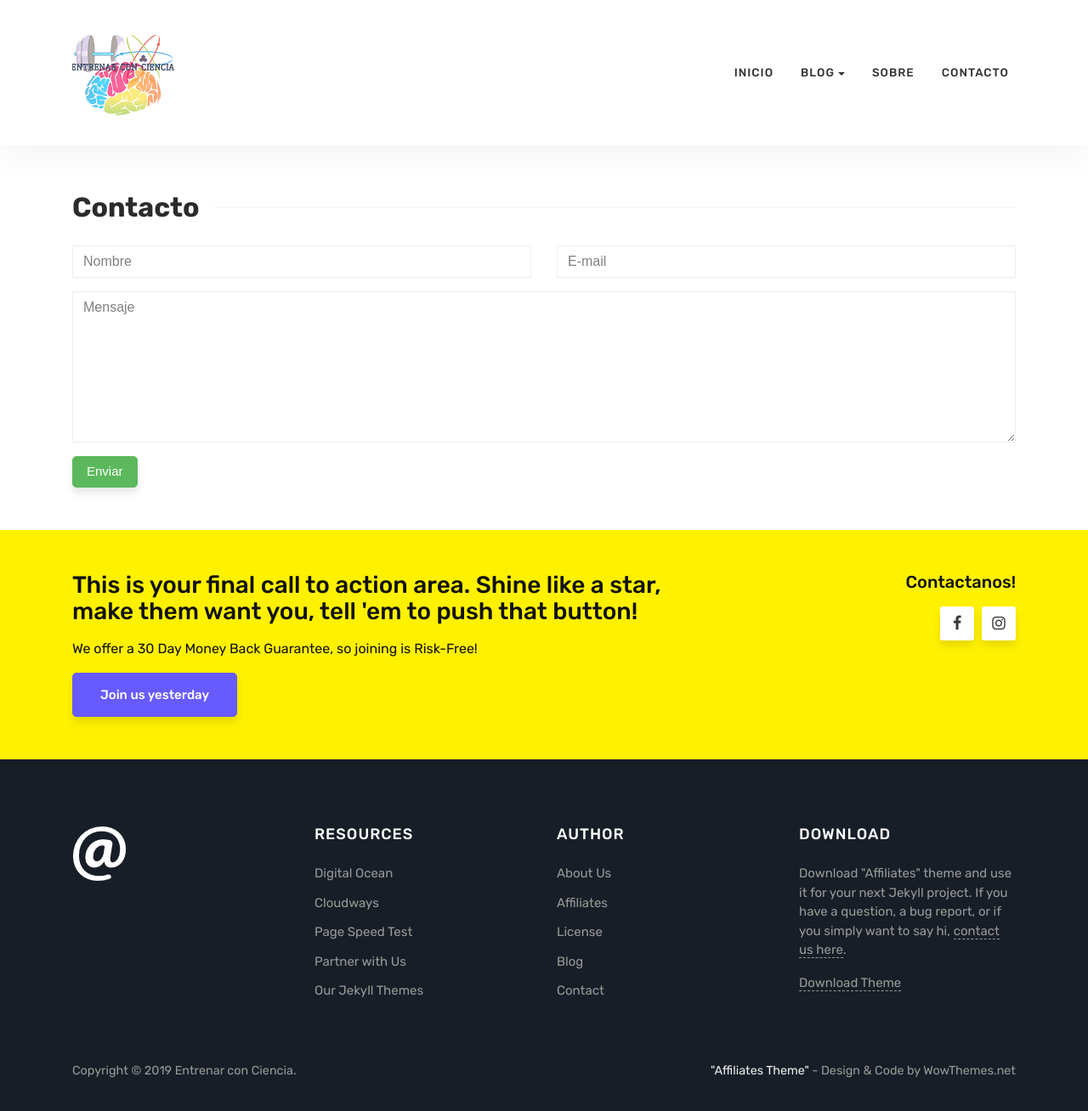
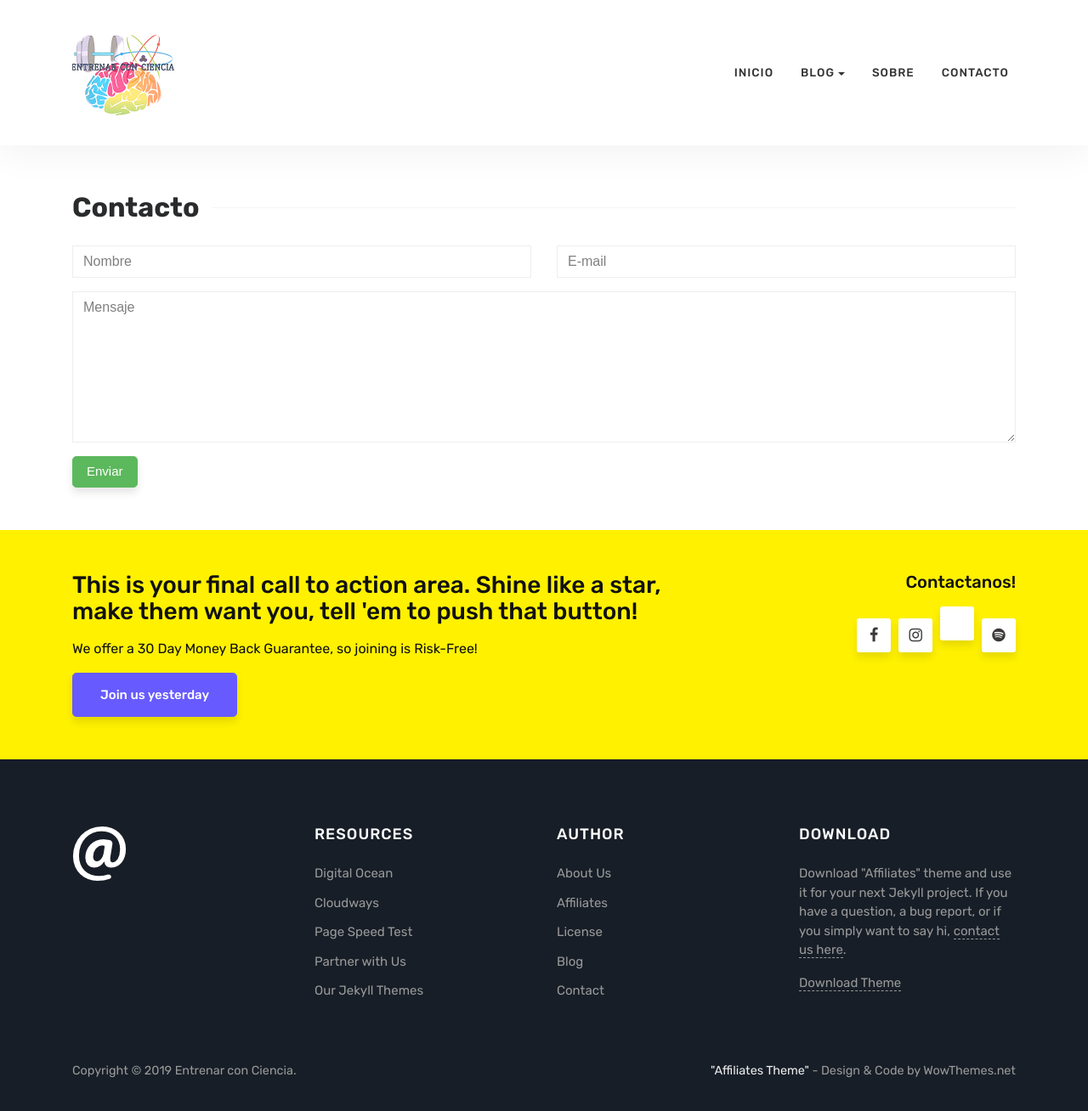
Before and after one commit to msanhueza/alex, a Jekyll site: the page built from contact.html, in a window 1280 px wide and 1317 px high. Shown: the top 1308 px of the window at 85% size. Built offline with Jekyll 4.4.1, drawn with Linux system fonts in a browser that asks for light colours.

Commit message:
Update default.html

```diff
--- a/_layouts/default.html
+++ b/_layouts/default.html
@@ -128,6 +128,8 @@
                     <h5>Contactanos!</h5>
                     <i class="fa fa-facebook"></i>
                     <i class="fa fa-instagram"></i>
+                    <i class="fa fa-itunes"></i>
+                    <i class="fa fa-spotify"></i>
                 </div>
             </div>
         </div>
```
